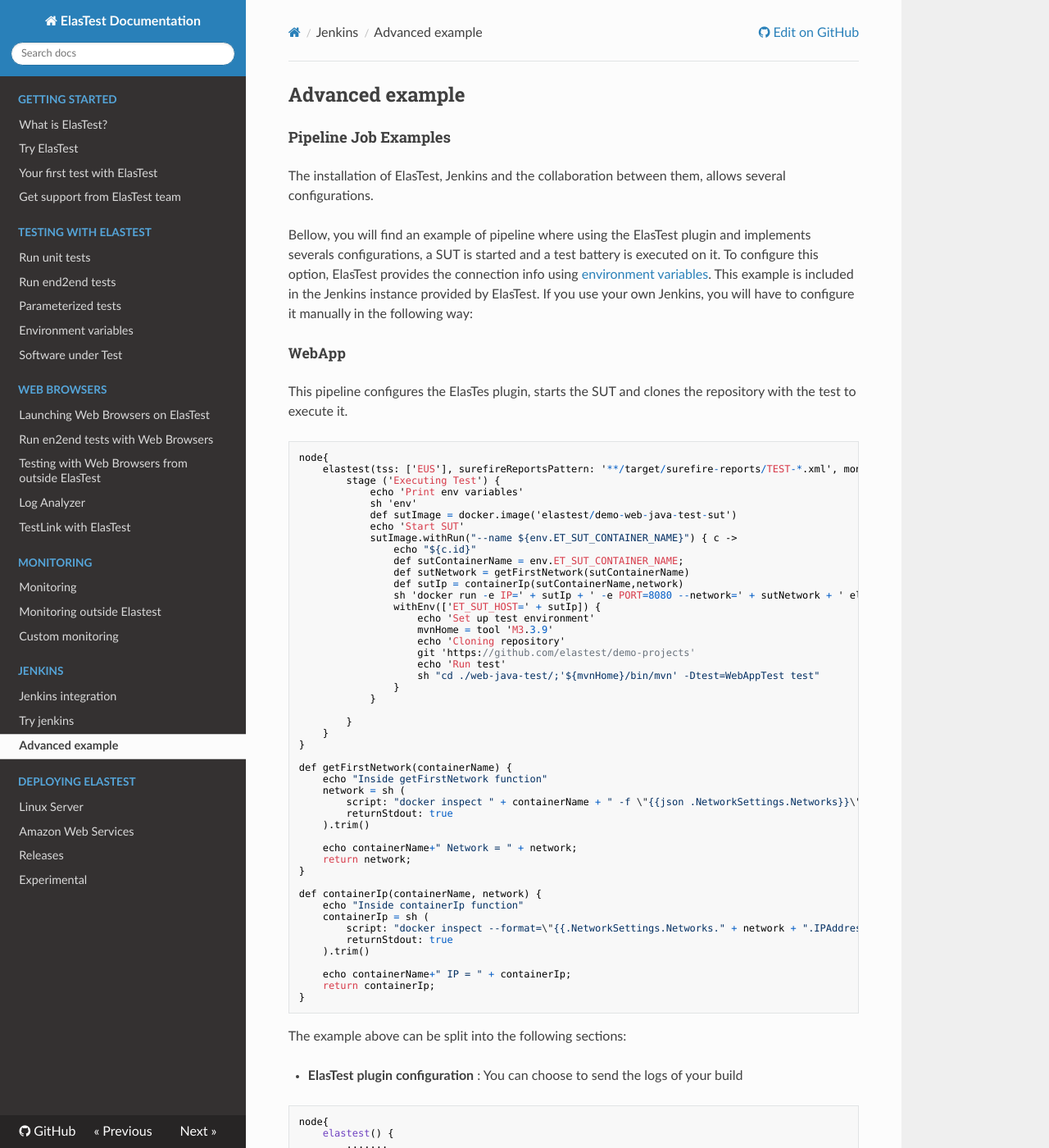
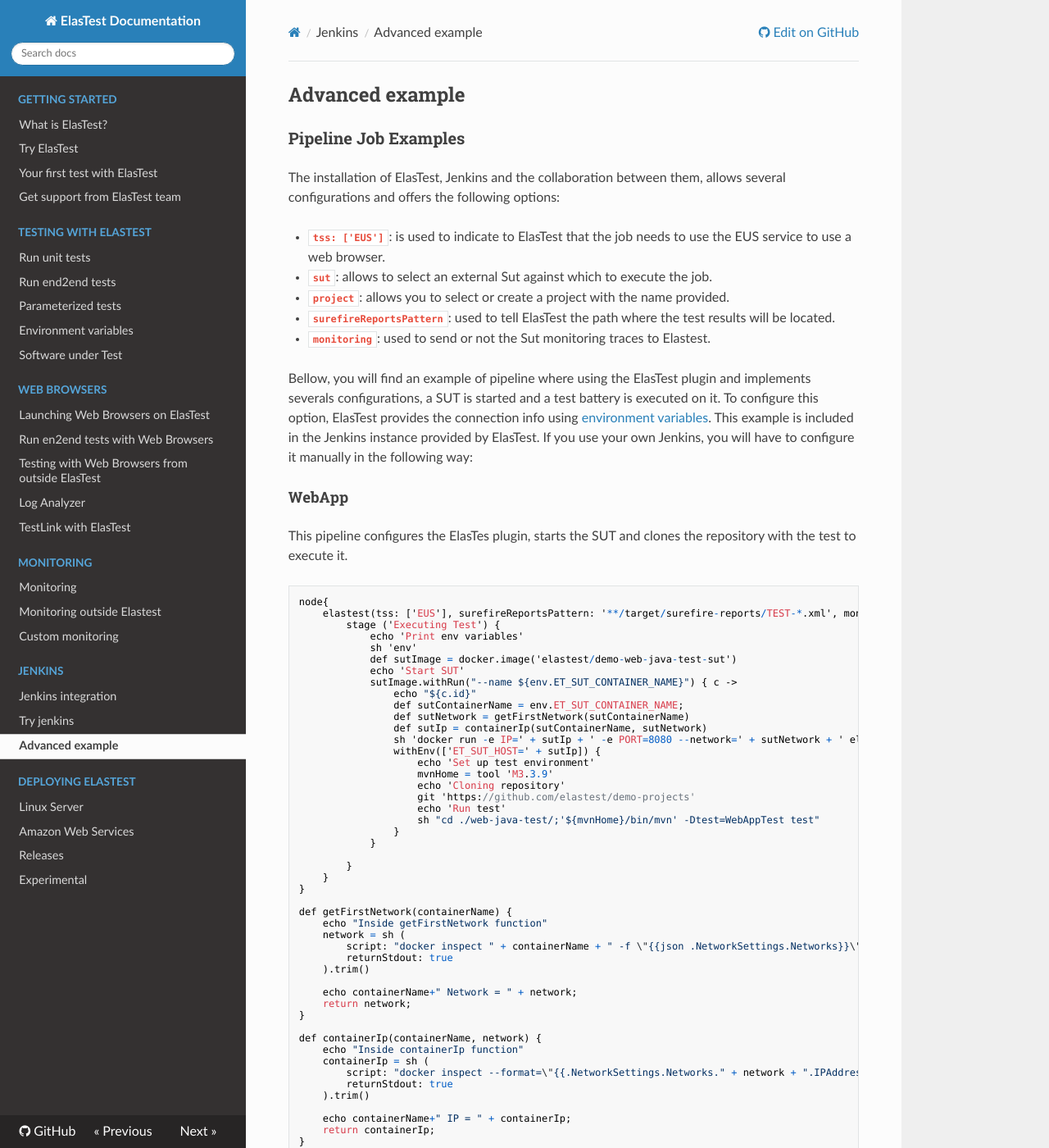
Before and after one commit to elastest/elastest.io-docs, an MkDocs documentation site: the page built from docs/jenkins/advanced-example.md, in a window 1280 px wide and 1400 px high. Shown: the whole window at 82% size. Built offline with MkDocs 1.6.1, drawn with Linux system fonts in a browser that asks for light colours; nearby versions of some CDN libraries; old or Windows-style settings are respelled for this version of MkDocs.

Commit message:
Jenkins advanced parameters explanation added

```diff
--- a/docs/jenkins/advanced-example.md
+++ b/docs/jenkins/advanced-example.md
@@ -1,19 +1,25 @@
 <div class="range range-xs-left">
 <div class="cell-xs-10 cell-lg-6 text-md-left inset-md-right-80 cell-lg-push-1 offset-top-50 offset-lg-top-0">
 <h2 id="content" class="h1">Advanced example</h2>
-<div class="offset-top-30 offset-md-top-50">
-</div>
 </div>
 </div>
 
-<h4 class="holder-subtitle link-top">Pipeline Job Examples</h4>
+<h3 class="holder-subtitle link-top">Pipeline Job Examples</h3>
 
-The installation of ElasTest, Jenkins and the collaboration between them, allows several configurations.
+The installation of ElasTest, Jenkins and the collaboration between them, allows several configurations and offers the following options:
+
+
+- **`tss: ['EUS']`**: is used to indicate to ElasTest that the job needs to use the EUS service to use a web browser.
+- **`sut`**: allows to select an external Sut against which to execute the job.
+- **`project`**: allows you to select or create a project with the name provided.
+- **`surefireReportsPattern`**: used to tell ElasTest the path where the test results will be located.
+- **`monitoring`**: used to send or not the Sut monitoring traces to Elastest.
+
 
 Bellow, you will find an example of pipeline where using the ElasTest plugin and implements severals configurations, a SUT is started and a test battery is executed on it.
 To configure this option, ElasTest provides the connection info using [environment variables](/testing/environment-variables). This example is included in the Jenkins instance provided by ElasTest. If you use your own Jenkins, you will have to configure it manually in the following way:
 
-<h5 class="small-subtitle">WebApp</h5>
+<h4 class="small-subtitle">WebApp</h4>
 
 This pipeline configures the ElasTes plugin, starts the SUT and clones the repository with the test to execute it.
 
@@ -29,7 +35,7 @@
                 echo "${c.id}"
                 def sutContainerName = env.ET_SUT_CONTAINER_NAME;
                 def sutNetwork = getFirstNetwork(sutContainerName)
-                def sutIp = containerIp(sutContainerName,network)
+                def sutIp = containerIp(sutContainerName, sutNetwork)
                 sh 'docker run -e IP=' + sutIp + ' -e PORT=8080 --network=' + sutNetwork + ' elastest/etm-check-service-up'
                 withEnv(['ET_SUT_HOST=' + sutIp]) {
                     echo 'Set up test environment'
```
